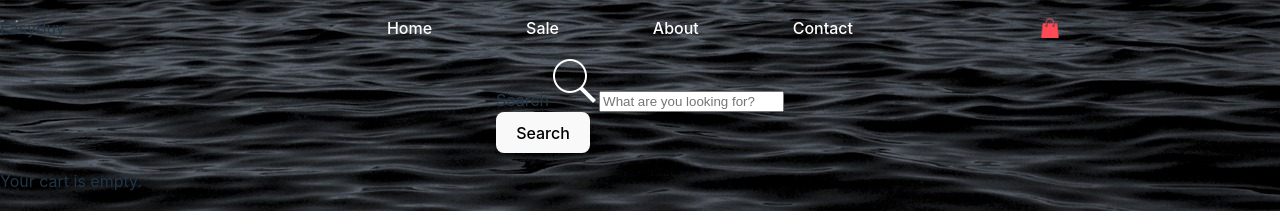
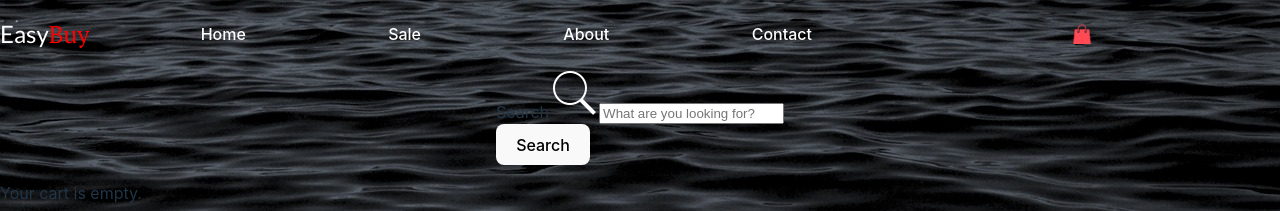
Before and after one commit to lem31/mystore, a React (Vite) app in the folder my-store-app/: page /MyCart in a window 1280 px wide. Shown: the top 211 px of the page. Built offline with nearby package versions, Linux system fonts and the light colour scheme; a web font is replaced by a local one.

Commit message:
Added styles to header

```diff
--- a/my-store-app/src/CSS_Modules/Header/header.module.css
+++ b/my-store-app/src/CSS_Modules/Header/header.module.css
@@ -1,6 +1,8 @@
 .header {
   display: flex;
-  max-width: 1200px;
+  max-width: 100vw;
+  justify-content: center;
+  align-items: center;
 }
 
 .logo {
--- /dev/null
+++ b/my-store-app/src/CSS_Modules/Logo/logo.module.css
@@ -0,0 +1,18 @@
+.logo_easy {
+  color: white;
+  font-size: 24px;
+  font-weight: 400;
+  font-family: "Lato", sans-serif;
+}
+
+.logo_buy {
+  color: red;
+  font-size: 24px;
+  font-weight: 400;
+  font-family: "PT Serif", sans-serif;
+}
+
+.logo {
+  display: flex;
+  justify-content: center;
+}
--- a/my-store-app/src/Components/Header/header.jsx
+++ b/my-store-app/src/Components/Header/header.jsx
@@ -1,6 +1,7 @@
 import CartIcon from "../Cart/cart_icon";
 import {Link} from "react-router-dom";
 import styles from "../../CSS_Modules/Header/header.module.css";
+import logoStyles from '../../CSS_Modules/Logo/logo.module.css';
 
 
 function Header(){
@@ -9,8 +10,8 @@ function Header(){
 
 
    <header className={styles.header}>
-    <p className={styles.logo} >
-      EasyBuy
+    <p className={logoStyles.logo} >
+     <span className={logoStyles.logo_easy}>Easy</span> <span className={logoStyles.logo_buy}>Buy</span>
     </p>
    <nav className={styles.nav}>
     <ul>
```
